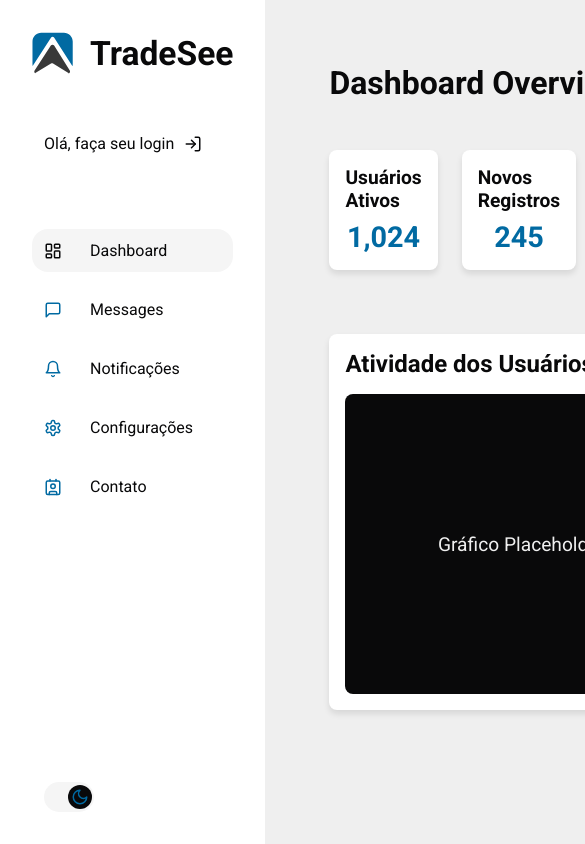
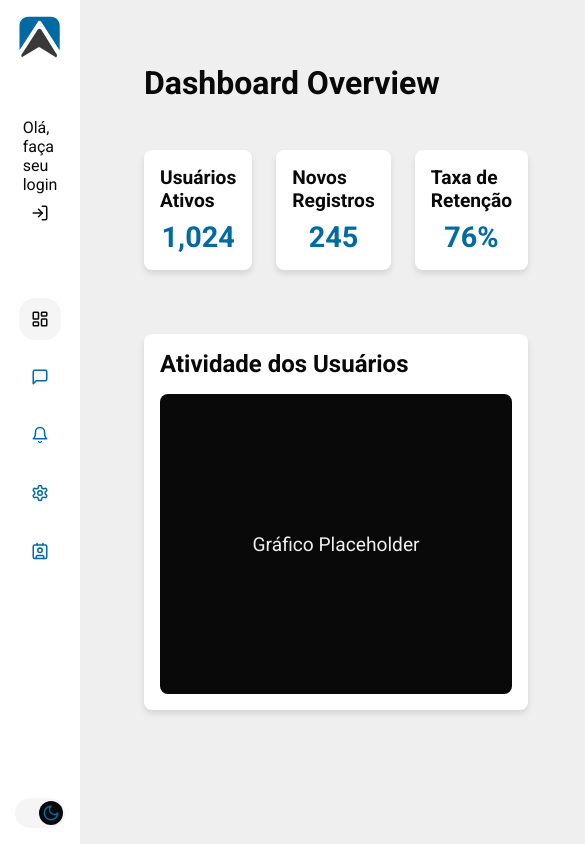
Before and after one commit to jhonatansarmento/dashboard-uiux-test, a Next.js app: page / in a window 390 px wide. Shown: the top 844 px of the page, 585 px wide, since content can reach past the window. Built offline with nearby package versions, Linux system fonts and the light colour scheme.

Commit message:
feat: add responsive design for sidebar with compact view for smaller screens

```diff
--- a/src/components/Contatcs/styles.ts
+++ b/src/components/Contatcs/styles.ts
@@ -40,7 +40,7 @@ export const ContactInfo = styled.div`
   display: flex;
   justify-content: center;
   gap: 1rem;
-  flex-wrap: wrap; /* Permite que os itens quebrem de linha se necessário */
+  flex-wrap: wrap;
   margin-top: 1rem;
 `;
 
--- a/src/components/Messages/index.tsx
+++ b/src/components/Messages/index.tsx
@@ -5,10 +5,10 @@ import * as S from './styles';
 const Messages = () => {
   return (
     <S.Container>
-      <S.Title>Messages</S.Title>
+      <S.Title>Mensagens</S.Title>
       <S.Content>
-        <p>Welcome to your messages.</p>
-        <p>You have no new messages.</p>
+        <p>Bem-vindo às suas mensagens.</p>
+        <p>Você não tem novas mensagens.</p>
       </S.Content>
     </S.Container>
   );
--- a/src/components/Sidebar/index.tsx
+++ b/src/components/Sidebar/index.tsx
@@ -23,7 +23,7 @@ const menuItems = [
     component: 'Dashboard',
   },
   {
-    name: 'Messages',
+    name: 'Mensagens',
     icon: <LuMessageSquare size={18} />,
     component: 'Messages',
   },
@@ -69,7 +69,7 @@ const Sidebar = ({ onSelectComponent }: SidebarProps) => {
       <div>
         <S.Logo>
           <Image width={42} height={42} src='/logo.svg' alt='TradeSee' />
-          TradeSee
+          <h1>TradeSee</h1>
         </S.Logo>
         <S.LoginContainer
           isDarkMode={isDarkMode}
@@ -107,7 +107,7 @@ const Sidebar = ({ onSelectComponent }: SidebarProps) => {
               isLoggedIn={isLoggedIn}
               onClick={() => handleMenuItemClick(item.component)}
             >
-              {item.icon} {item.name}
+              {item.icon} <span>{item.name}</span>
             </S.NavItem>
           ))}
         </S.NavItems>
--- a/src/components/Sidebar/styles.ts
+++ b/src/components/Sidebar/styles.ts
@@ -6,36 +6,6 @@ interface ThemeProps {
   isSelected?: boolean;
   isClickable?: boolean;
 }
-
-export const SidebarContainer = styled.div<ThemeProps>`
-  width: 286px;
-  height: 100vh;
-  background-color: ${({ theme }) => theme.sidebarBackground};
-  display: flex;
-  flex-direction: column;
-  justify-content: space-between;
-  padding: 2rem;
-
-  svg {
-    color: ${({ theme, isSelected }) => (isSelected ? theme.color : '')};
-  }
-
-  p {
-    margin: 0;
-    font-size: ${({ isLoggedIn }) => (isLoggedIn ? '0.9rem' : '1rem')};
-    color: ${({ theme }) => theme.color};
-  }
-`;
-
-export const Logo = styled.div`
-  font-size: 2.1rem;
-  font-weight: bold;
-  display: flex;
-  align-items: center;
-  gap: 1rem;
-  margin-bottom: 3rem;
-  color: ${({ theme }) => theme.color};
-`;
 
 export const LoginContainer = styled.div<ThemeProps>`
   display: flex;
@@ -55,6 +25,19 @@ export const LoginContainer = styled.div<ThemeProps>`
   &:hover {
     background: ${({ theme, isClickable }) =>
       isClickable && theme.sidebarHover};
+  }
+`;
+
+export const Logo = styled.div`
+  display: flex;
+  align-items: center;
+  gap: 1rem;
+  margin-bottom: 3rem;
+  color: ${({ theme }) => theme.color};
+
+  h1 {
+    font-size: 2.1rem;
+    font-weight: bold;
   }
 `;
 
@@ -93,6 +76,10 @@ export const BottomContainer = styled.div`
   align-items: flex-start;
   padding: 0 0.75rem;
   gap: 1rem;
+
+  @media (max-width: 768px) {
+    align-items: center;
+  }
 `;
 
 export const LogoutButton = styled.button<ThemeProps>`
@@ -110,3 +97,73 @@ export const LogoutButton = styled.button<ThemeProps>`
     color: ${({ theme }) => theme.color};
   }
 `;
+
+export const SidebarContainer = styled.div<ThemeProps>`
+  width: 286px;
+  height: 100vh;
+  background-color: ${({ theme }) => theme.sidebarBackground};
+  display: flex;
+  flex-direction: column;
+  justify-content: space-between;
+  padding: 2rem;
+  transition: width 0.3s ease;
+
+  svg {
+    color: ${({ theme, isSelected }) => (isSelected ? theme.color : '')};
+  }
+
+  p {
+    margin: 0;
+    font-size: ${({ isLoggedIn }) => (isLoggedIn ? '0.9rem' : '1rem')};
+    color: ${({ theme }) => theme.color};
+  }
+
+  @media (max-width: 768px) {
+    width: 80px;
+    padding: 1rem;
+
+    ${Logo} {
+      justify-content: center;
+
+      h1 {
+        display: none;
+      }
+    }
+
+    ${LoginContainer} {
+      justify-content: center;
+      flex-direction: column;
+      align-items: center;
+
+      div {
+        display: none;
+      }
+    }
+
+    ${NavItems} {
+      align-items: center;
+    }
+
+    ${NavItem} {
+      justify-content: center;
+      gap: 0.5rem;
+
+      span {
+        display: none;
+      }
+    }
+
+    ${BottomContainer} {
+      align-items: center;
+    }
+
+    ${LogoutButton} {
+      justify-content: center;
+      gap: 0.5rem;
+
+      p {
+        display: none;
+      }
+    }
+  }
+`;
```
